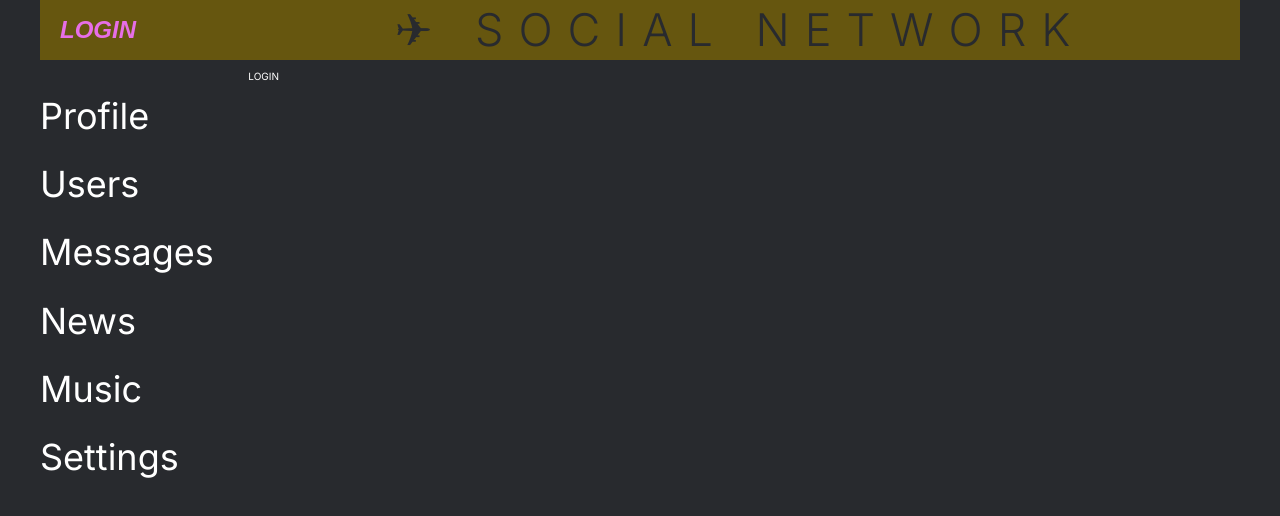
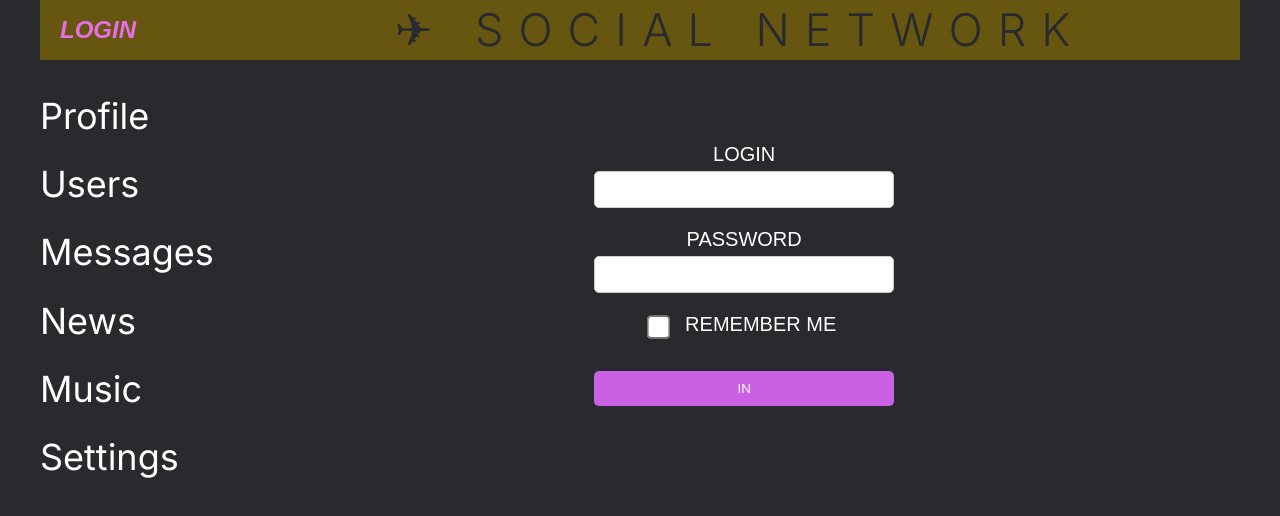
Before and after one commit to MikeWelltoday/samurai-way, a React (Create React App) app: page /login in a window 1280 px wide. Shown: the top 516 px of the page. Built offline with nearby package versions, Linux system fonts and the light colour scheme; no server answers.

Commit message:
=> saved

```diff
--- a/src/layout/login/Login.module.css
+++ b/src/layout/login/Login.module.css
@@ -1,3 +1,57 @@
-.login {
+.loginForm {
+    width: 300px;
+    margin: 0 auto;
+    display: flex;
+    align-items: center;
+}
 
+.loginForm form {
+    width: 100%;
 }
+
+.formGroup {
+    margin-bottom: 20px;
+}
+
+label {
+    display: block;
+    margin-bottom: 5px;
+    font: 500 20px sans-serif;
+    text-align: center;
+}
+
+input[type="text"],
+input[type="password"] {
+    width: 100%;
+    padding: 10px;
+    border: 1px solid #ccc;
+    border-radius: 5px;
+}
+
+.lastFormGroup {
+    display: flex;
+    justify-content: center;
+    column-gap: 20px;
+}
+
+input[type="checkbox"] {
+    transform: scale(1.8)
+}
+
+input[type="checkbox"]:checked {
+}
+
+.loginButton {
+    width: 100%;
+    padding: 10px;
+    background-color: #cc60e5;
+    color: #fff;
+    border: none;
+    border-radius: 5px;
+    cursor: pointer;
+    margin-top: 10px;
+}
+
+.loginButton:hover {
+    background-color: #e681f5;
+}
--- a/src/layout/login/Login.tsx
+++ b/src/layout/login/Login.tsx
@@ -5,8 +5,22 @@ import S from './Login.module.css'
 
 export const Login = () => {
     return (
-        <div className={S.login}>
-            LOGIN
+        <div className={S.loginForm}>
+            <form>
+                <div className={S.formGroup}>
+                    <label htmlFor="login">LOGIN</label>
+                    <input type="text" id="login" name="login"/>
+                </div>
+                <div className={S.formGroup}>
+                    <label htmlFor="password">PASSWORD</label>
+                    <input type="password" id="password" name="password"/>
+                </div>
+                <div className={`${S.formGroup} ${S.lastFormGroup}`}>
+                    <input type="checkbox" id="rememberMe" name="rememberMe"/>
+                    <label htmlFor="rememberMe">REMEMBER ME</label>
+                </div>
+                <button type="submit" className={S.loginButton}>IN</button>
+            </form>
         </div>
     )
 }
```
